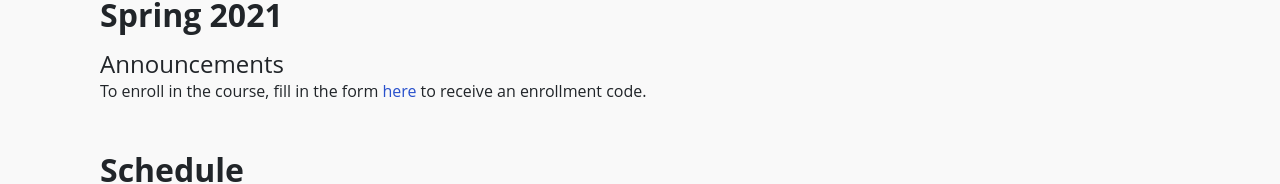
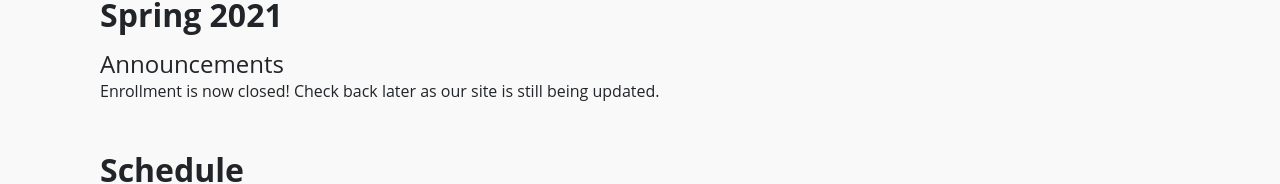
Before and after one commit to algorithmicthinking/algorithmicthinking.github.io, a React (Create React App) app: page / in a window 1280 px wide. Shown: the part 146-330 px from the top of the page. Built offline with nearby package versions, Linux system fonts and the light colour scheme.

Commit message:
rm enrollment form

```diff
--- a/src/pages/Landing.js
+++ b/src/pages/Landing.js
@@ -25,15 +25,8 @@ const Landing = () => {
           <h2>Spring 2021</h2>
           <h1>Announcements</h1>
           <p>
-            To enroll in the course, fill in the form{" "}
-            <a
-              target="_blank"
-              rel="noreferrer"
-              href="https://forms.gle/Nco84WHHZ5Bkpsq27"
-            >
-              here
-            </a>{" "}
-            to receive an enrollment code.
+            Enrollment is now closed!
+            Check back later as our site is still being updated.
           </p>
         </Col>
       </Row>
```
